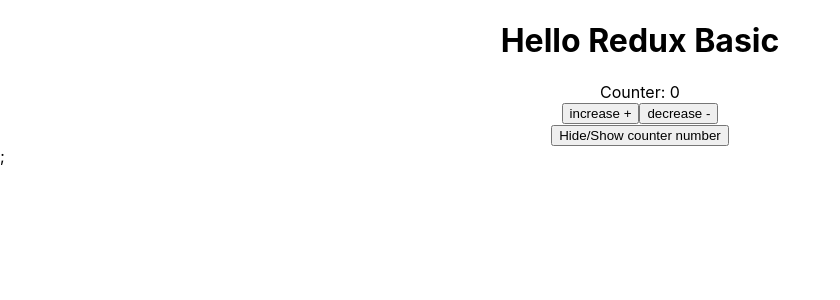
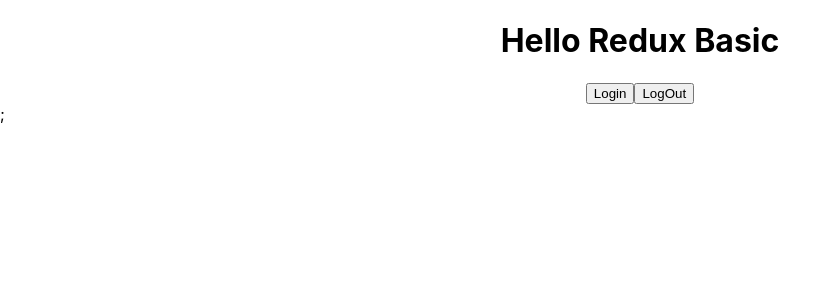
Before and after one commit to JohnE03/redux-app, a React (Create React App) app: page / in a window 1280 px wide. Shown: the top 300 px of the page, without its empty margins (0-840 px from the left). Built offline with nearby package versions, Linux system fonts and the light colour scheme.

Commit message:
Adjusting conditional rendering and adding login/logout functionality

```diff
--- a/src/components/Counter.jsx
+++ b/src/components/Counter.jsx
@@ -2,7 +2,7 @@
 import { useSelector, useDispatch } from 'react-redux';
 //import { useEffect, useCallback } from 'react';
 import {increase, decrease} from '../store/counterSlice'
-import { toggle } from '../store/authSlice';
+import { logIn, logOut } from '../store/authSlice';
 
 function Counter() {
   const dispatcher = useDispatch(); //no need to import store and use store.dispatch
@@ -67,7 +67,7 @@
     <div className="App">
       <h1>Hello Redux Basic</h1>
       {
-      globalAuthState.show &&
+      globalAuthState.isLoggedIn &&
       (<>
       <div className="counter">Counter: {globalCounterState.counter}</div>
         <div>
@@ -78,7 +78,8 @@
       }
 
       <div>
-        <button className='btn' onClick={ () => dispatcher(toggle())}>Hide/Show counter number</button>
+        <button className='btn' onClick={ () => dispatcher(logIn())}>Login</button>
+        <button className='btn' onClick={ () => dispatcher(logOut())}>LogOut</button>
       </div>
     </div>
   );
--- a/src/store/authSlice.js
+++ b/src/store/authSlice.js
@@ -1,17 +1,15 @@
 import {createSlice} from '@reduxjs/toolkit';
 
-const initState = {
-  show: true
-};
 
 //createSlice is a function that accepts a slice name, an initial state and an object full of reducer functions
 const authSlice = createSlice({ //must use these keys (can't change their names)
     name: "authenticator", //indicates which slice of state we are managing
-    initialState: initState,
+    initialState: {isLoggedIn: false},
     reducers: {
-      toggle: (state, action)=>{state.show = !state.show}
+      logIn: (state, action)=>{state.isLoggedIn = true},
+      logOut: (state, action)=>{state.isLoggedIn = false}
     }
 });
 
 export default authSlice.reducer; //the reducer function generated by createSlice
-export const {toggle} = authSlice.actions; //automatically generated action creators based on the
+export const {logIn, logOut} = authSlice.actions; //automatically generated action creators based on the
```
